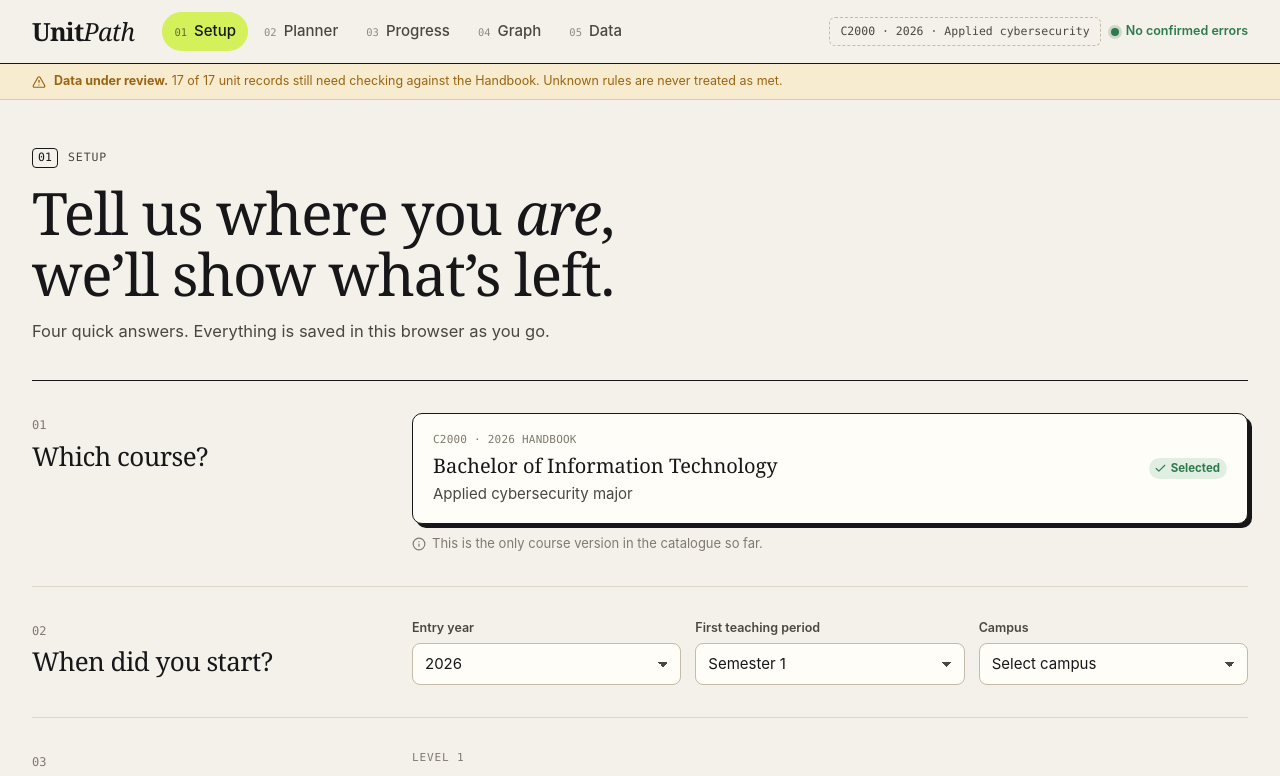
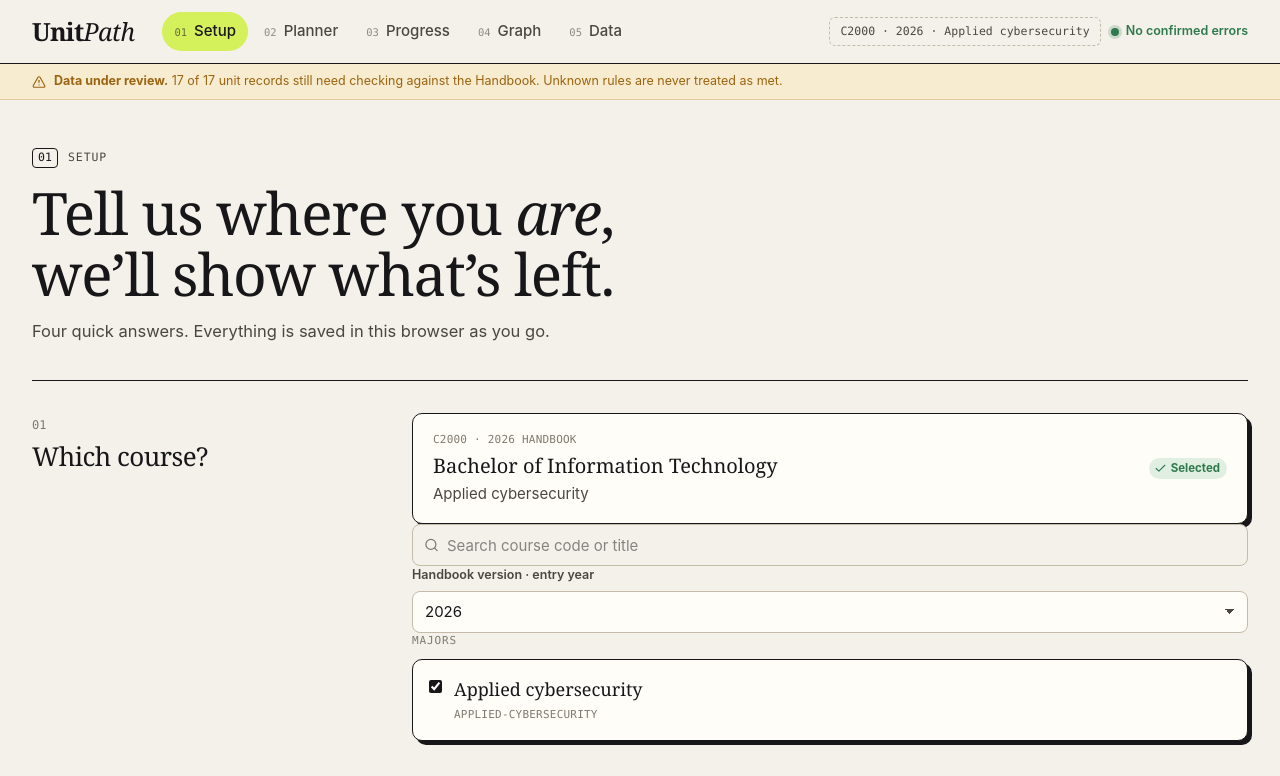
Before and after one commit to FLAMINGOFF/unitpath, a React (Vite) app in the folder apps/web/: page /setup in a window 1280 px wide. Shown: the top 776 px of the page. Built offline with nearby package versions, Linux system fonts and the light colour scheme.

Commit message:
feat(web): add searchable course setup

```diff
--- a/apps/web/src/GraphPage.tsx
+++ b/apps/web/src/GraphPage.tsx
@@ -64,7 +64,7 @@ export function GraphPage({ openUnit }: { openUnit: (code: string) => void }) {
       connectable: false,
       focusable: false,
     }));
-    const positioned: Node[] = levels.flatMap((level, index) =>
+    const positioned: Node[] = levels.flatMap((level, levelIndex) =>
       all
         .filter((unit) => unitLevel(unit) === level)
         .sort(
@@ -72,9 +72,9 @@ export function GraphPage({ openUnit }: { openUnit: (code: string) => void }) {
             graph.node(a.code).y - graph.node(b.code).y ||
             compareCodes(a.code, b.code),
         )
-        .map((unit, index) => ({
+        .map((unit, unitIndex) => ({
           id: unit.code,
-          position: { x: index * COLUMN_GAP, y: 56 + index * ROW_GAP },
+          position: { x: levelIndex * COLUMN_GAP, y: 56 + unitIndex * ROW_GAP },
           data: {
             label: (
               <div className="node-label">
--- a/apps/web/src/SetupPage.tsx
+++ b/apps/web/src/SetupPage.tsx
@@ -1,6 +1,6 @@
 import { useState } from "react";
 import { useNavigate } from "react-router-dom";
-import { ArrowRight, Check, Info, Plus, X } from "lucide-react";
+import { ArrowRight, Check, Info, Plus, Search, X } from "lucide-react";
 import {
   campusSchema,
   unitLevel,
@@ -15,6 +15,7 @@ export function SetupPage({ openUnit }: { openUnit: (code: string) => void }) {
   const plan = usePlanStore((state) => state.plan);
   const updatePlan = usePlanStore((state) => state.updatePlan);
   const navigate = useNavigate();
+  const [courseQuery, setCourseQuery] = useState("");
   const [label, setLabel] = useState("Advanced standing");
   const [level, setLevel] = useState<number>(1);
   const [points, setPoints] = useState(1);
@@ -22,7 +23,120 @@ export function SetupPage({ openUnit }: { openUnit: (code: string) => void }) {
     (item) =>
       item.code === plan.course.code && item.version === plan.course.version,
   );
-  const major = course?.majors.find((item) => item.id === plan.course.majorId);
+  const selectedComponents = [
+    ...(course?.majors ?? []).filter((item) =>
+      (plan.course.majorIds ?? [plan.course.majorId]).includes(item.id),
+    ),
+    ...(course?.minors ?? []).filter((item) =>
+      (plan.course.minorIds ?? []).includes(item.id),
+    ),
+    ...(course?.specialisations ?? []).filter((item) =>
+      (plan.course.specialisationIds ?? []).includes(item.id),
+    ),
+  ];
+  const courseOptions = [
+    ...new Map(
+      [...catalog.courses]
+        .sort((a, b) => a.version - b.version)
+        .map((item) => [item.code, item]),
+    ).values(),
+  ].sort((a, b) => a.code.localeCompare(b.code));
+  const matches = courseOptions.filter((item) =>
+    (item.code + " " + item.title)
+      .toLowerCase()
+      .includes(courseQuery.toLowerCase()),
+  );
+  const versionOptions = catalog.courses
+    .filter((item) => item.code === plan.course.code)
+    .sort((a, b) => b.version - a.version);
+  const componentGroups = [
+    { key: "majorIds" as const, label: "Majors", items: course?.majors ?? [] },
+    { key: "minorIds" as const, label: "Minors", items: course?.minors ?? [] },
+    {
+      key: "specialisationIds" as const,
+      label: "Specialisations",
+      items: course?.specialisations ?? [],
+    },
+  ];
+  const chooseCourse = (code: string, version?: number) => {
+    const next = catalog.courses.find(
+      (item) =>
+        item.code === code &&
+        item.version ===
+          (version ??
+            Math.max(
+              ...catalog.courses
+                .filter((item) => item.code === code)
+                .map((item) => item.version),
+            )),
+    );
+    if (!next) return;
+    const defaultMajor = next.majors[0];
+    updatePlan((current) => ({
+      ...current,
+      course: {
+        code: next.code,
+        version: next.version,
+        majorId: defaultMajor?.id ?? "",
+        majorIds: defaultMajor ? [defaultMajor.id] : [],
+        minorIds: [],
+        specialisationIds: [],
+      },
+      startPeriod: { ...current.startPeriod, year: next.version },
+      selectedPathway: undefined,
+    }));
+    setCourseQuery("");
+  };
+  const chooseVersion = (version: number) => {
+    const next = catalog.courses.find(
+      (item) => item.code === plan.course.code && item.version === version,
+    );
+    if (!next) return;
+    updatePlan((current) => {
+      const majors = (
+        current.course.majorIds ?? [current.course.majorId]
+      ).filter((id) => next.majors.some((item) => item.id === id));
+      const majorIds = majors.length
+        ? majors
+        : next.majors[0]
+          ? [next.majors[0].id]
+          : [];
+      return {
+        ...current,
+        course: {
+          ...current.course,
+          version,
+          majorId: majorIds[0] ?? "",
+          majorIds,
+          minorIds: (current.course.minorIds ?? []).filter((id) =>
+            next.minors.some((item) => item.id === id),
+          ),
+          specialisationIds: (current.course.specialisationIds ?? []).filter(
+            (id) => next.specialisations.some((item) => item.id === id),
+          ),
+        },
+        startPeriod: { ...current.startPeriod, year: version },
+      };
+    });
+  };
+  const toggleComponent = (
+    key: "majorIds" | "minorIds" | "specialisationIds",
+    id: string,
+  ) =>
+    updatePlan((current) => {
+      const previous = current.course[key] ?? [];
+      const ids = previous.includes(id)
+        ? previous.filter((item) => item !== id)
+        : [...previous, id];
+      return {
+        ...current,
+        course: {
+          ...current.course,
+          [key]: ids,
+          majorId: key === "majorIds" ? (ids[0] ?? "") : current.course.majorId,
+        },
+      };
+    });
   const units = Object.values(catalog.units).sort((a, b) =>
     compareCodes(a.code, b.code),
   );
@@ -102,17 +216,96 @@ export function SetupPage({ openUnit }: { openUnit: (code: string) => void }) {
                 <span className="mono-label">
                   {plan.course.code} · {plan.course.version} Handbook
                 </span>
-                <strong>{course?.title}</strong>
-                <span>{major?.title} major</span>
+                <strong>{course?.title ?? "Course unavailable"}</strong>
+                <span>
+                  {selectedComponents.map((item) => item.title).join(" · ") ||
+                    "Choose a component below"}
+                </span>
               </div>
               <span className="flag ok">
                 <Check size={13} aria-hidden="true" /> Selected
               </span>
             </div>
-            <p className="hint">
-              <Info size={14} aria-hidden="true" /> This is the only course
-              version in the catalogue so far.
-            </p>
+            <label className="search">
+              <Search size={15} aria-hidden="true" />
+              <input
+                value={courseQuery}
+                onChange={(event) => setCourseQuery(event.target.value)}
+                placeholder="Search course code or title"
+                aria-label="Search courses"
+              />
+            </label>
+            {(courseQuery.trim() || courseOptions.length > 1) && (
+              <div className="course-results">
+                {matches.length ? (
+                  matches.map((item) => (
+                    <button
+                      className="course-ticket"
+                      type="button"
+                      key={item.code}
+                      onClick={() => chooseCourse(item.code)}
+                    >
+                      <span className="mono-label">{item.code}</span>
+                      <strong>{item.title}</strong>
+                    </button>
+                  ))
+                ) : (
+                  <p className="hint">
+                    暂无数据，欢迎贡献。
+                    <a
+                      href="https://github.com/FLAMINGOFF/unitpath/issues/new/choose"
+                      target="_blank"
+                      rel="noreferrer"
+                    >
+                      提交课程数据建议
+                    </a>
+                  </p>
+                )}
+              </div>
+            )}
+            <label className="field">
+              <span>Handbook version · entry year</span>
+              <select
+                value={plan.course.version}
+                onChange={(event) => chooseVersion(Number(event.target.value))}
+              >
+                {versionOptions.map((item) => (
+                  <option key={item.version} value={item.version}>
+                    {item.version}
+                  </option>
+                ))}
+              </select>
+            </label>
+            {componentGroups
+              .filter((group) => group.items.length > 0)
+              .map((group) => (
+                <fieldset className="unit-picker" key={group.key}>
+                  <legend>{group.label}</legend>
+                  <div className="pathway-options">
+                    {group.items.map((item) => {
+                      const checked = (plan.course[group.key] ?? []).includes(
+                        item.id,
+                      );
+                      return (
+                        <label
+                          className={checked ? "pathway on" : "pathway"}
+                          key={item.id}
+                        >
+                          <input
+                            type="checkbox"
+                            checked={checked}
+                            onChange={() => toggleComponent(group.key, item.id)}
+                          />
+                          <span className="pathway-text">
+                            <strong>{item.title}</strong>
+                            <span className="mono-label">{item.id}</span>
+                          </span>
+                        </label>
+                      );
+                    })}
+                  </div>
+                </fieldset>
+              ))}
           </div>
         </li>
 
@@ -126,12 +319,12 @@ export function SetupPage({ openUnit }: { openUnit: (code: string) => void }) {
               <span>Entry year</span>
               <select
                 value={plan.startPeriod.year}
-                onChange={(event) =>
-                  changeStart("year", Number(event.target.value))
-                }
+                onChange={(event) => chooseVersion(Number(event.target.value))}
               >
-                {[2025, 2026, 2027, 2028, 2029, 2030].map((year) => (
-                  <option key={year}>{year}</option>
+                {versionOptions.map((item) => (
+                  <option key={item.version} value={item.version}>
+                    {item.version}
+                  </option>
                 ))}
               </select>
             </label>
```
